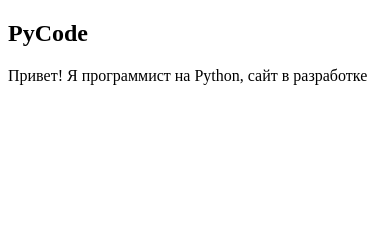
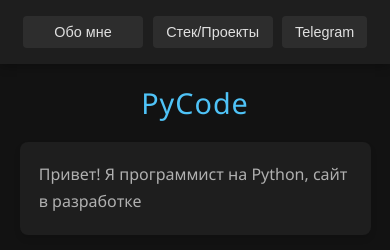
Before and after one commit to KL-4h26/PyCodeLanding, a plain HTML site: page index.html in a window 390 px wide. Drawn offline with Linux system fonts and the light colour scheme.

Commit message:
version 2

```diff
--- a/index.html
+++ b/index.html
@@ -2,10 +2,21 @@
 <html>
 <head>
     <link rel="icon" href="favicon.png" type="image/png">
+    <link href="styles/style.css" rel="stylesheet" type="text/css">
+    <meta name="viewport" content="width=device-width, initial-scale=1.0">
     <title>PyCode - About</title>
 </head>
 <body>
-    <h2>PyCode</h1>
-    <p>Привет! Я программист на Python, сайт в разработке</p>
+    <header>
+        <button onclick="nextPage('About')">Обо мне</button>
+        <button onclick="nextPage('Stack&Projects')">Стек/Проекты</button>
+        <a href="https://t.me/JustPythonLanguage"><button>Telegram</button></a>
+    </header>
+    <h2 id="tlt">PyCode</h1>
+    <div class="text-block">
+        <p id="content">Привет! Я программист на Python, сайт в разработке</p>
+    </div>
+
+    <script src="js/script.js"></script>
 </body>
 </html>
--- a/js/script.js
+++ b/js/script.js
@@ -1,5 +1,22 @@
 
-function changeTitle(title){
-    get_title = document.getElementsByTagName("title")
-    get_title.textContent = `PyCode - ${title}`
+const statuses = ["About", "Stack&Projects"]
+
+let contentMode = {
+    "About": {"title": "Приветствую, я - PyCode", "content": "Тут я рассказываю о себе и тд и тп"},
+    "Stack&Projects": {"title": "Немного о моем стеке и проектах", "content": "Использую то то и то то, проэкты такие то и такие то и можете мой гитхаб посетить"}
 }
+
+function nextPage(status){
+    // Изменение заголовка
+    let get_title = document.getElementsByTagName("title")
+    let tilte = document.getElementById("tlt")
+    let content = document.getElementById("content")
+
+    // Изменение содержимого
+    if (statuses.includes(status)){
+        get_title[0].textContent = `PyCode - ${status}`
+
+        tilte.textContent = contentMode[status]["title"]
+        content.textContent = contentMode[status]["content"]
+    }
+}
--- /dev/null
+++ b/styles/style.css
@@ -0,0 +1,126 @@
+/* Базовые стили (для всех устройств) */
+body {
+    font-family: 'Segoe UI', Tahoma, Geneva, Verdana, sans-serif;
+    background-color: #121212;
+    color: #e0e0e0;
+    margin: 0;
+    padding: 0;
+    line-height: 1.6;
+    min-height: 100vh;
+}
+
+/* Шапка (базовый стиль для ПК) */
+header {
+    background-color: #1e1e1e;
+    padding: 1rem 2rem;
+    box-shadow: 0 2px 10px rgba(0, 0, 0, 0.3);
+    display: flex;
+    justify-content: flex-start;
+    gap: 1rem;
+}
+
+header button {
+    background-color: #2d2d2d;
+    color: #e0e0e0;
+    border: none;
+    padding: 0.6rem 1.2rem;
+    border-radius: 4px;
+    font-size: 1rem;
+    cursor: pointer;
+    transition: all 0.3s ease;
+    font-weight: 500;
+}
+
+header button:hover {
+    background-color: #3d3d3d;
+    transform: translateY(-2px);
+}
+
+/* Заголовок (ПК) */
+#tlt {
+    color: #4fc3f7;
+    font-size: 3rem;
+    margin: 2rem 0 1rem 2rem;
+    font-weight: 300;
+    letter-spacing: 1px;
+}
+
+/* Текстовый блок (ПК) */
+.text-block {
+    background-color: #1e1e1e;
+    border-radius: 8px;
+    padding: 1.5rem;
+    margin: 0 0 2rem 2rem;
+    max-width: 800px;
+    box-shadow: 0 4px 6px rgba(0, 0, 0, 0.1);
+}
+
+#content {
+    font-size: 1.2rem;
+    color: #b0b0b0;
+    line-height: 1.8;
+    margin: 0;
+}
+
+/* Анимация (для всех) */
+@keyframes fadeIn {
+    from { opacity: 0; transform: translateY(20px); }
+    to { opacity: 1; transform: translateY(0); }
+}
+
+.text-block {
+    animation: fadeIn 0.8s ease-out forwards;
+}
+
+/* 🔥 Адаптация под планшеты (768px и меньше) */
+@media (max-width: 768px) {
+    header {
+        padding: 1rem;
+        justify-content: center;
+    }
+
+    #tlt {
+        font-size: 2.5rem;
+        margin: 1.5rem 1rem 1rem;
+        text-align: center;
+    }
+
+    .text-block {
+        margin: 0 auto 1.5rem;
+        width: calc(100% - 2rem);
+        max-width: none;
+    }
+}
+
+/* 🔥 Адаптация под телефоны (480px и меньше) */
+@media (max-width: 480px) {
+    header {
+        flex-wrap: wrap;
+        gap: 0.6rem;
+    }
+
+    header button {
+        padding: 0.5rem 0.8rem;
+        font-size: 0.9rem;
+        flex-grow: 1;
+        max-width: 120px;
+    }
+
+    #tlt {
+        font-size: 1.8rem;
+        margin: 1rem 0.5rem;
+    }
+
+    .text-block {
+        margin: 0 auto 1.5rem; /* auto по бокам для центрирования */
+        width: 90%; /* Процентная ширина вместо calc */
+        max-width: 100%; /* На всякий случай */
+        box-sizing: border-box; /* Чтобы padding не увеличивал ширину */
+        padding: 1.2rem;
+    }
+
+    #content {
+        font-size: 1rem;
+        line-height: 1.7;
+    }
+}
```
